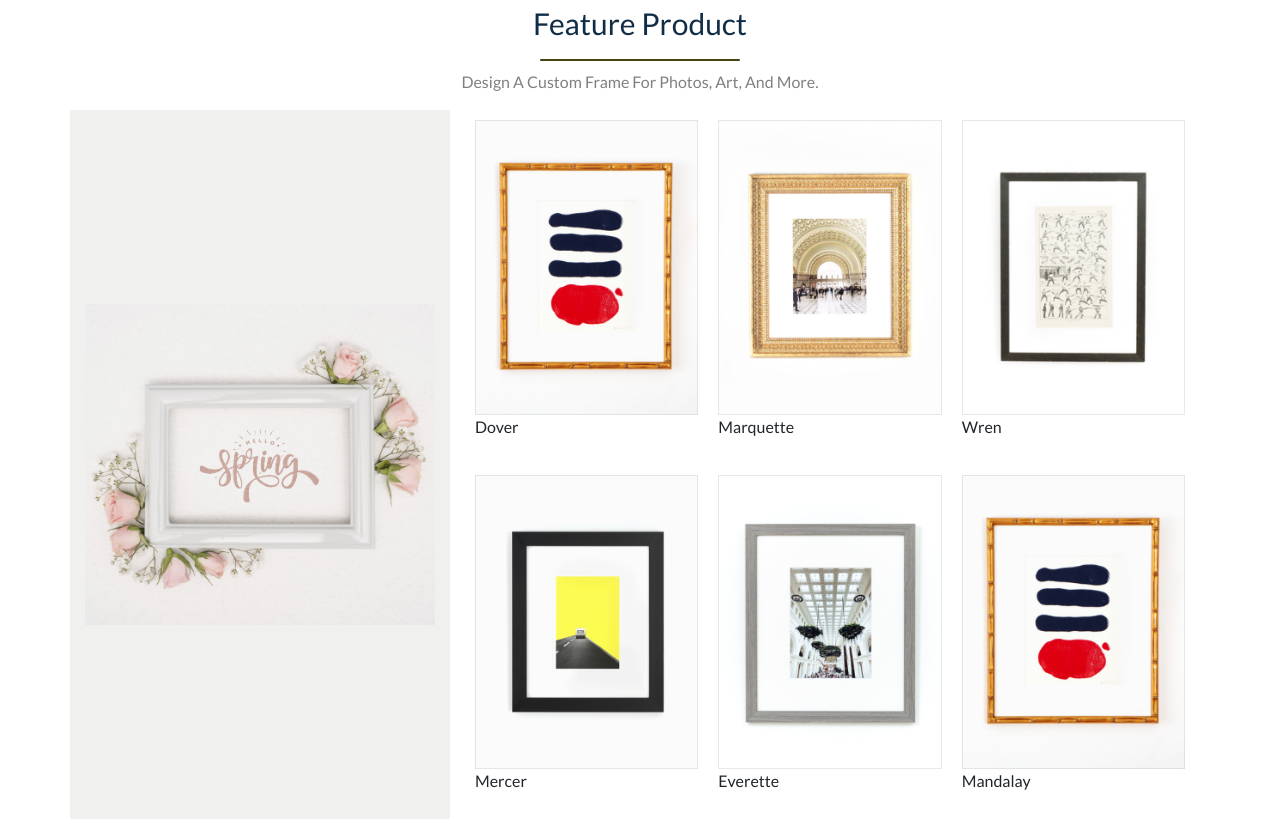
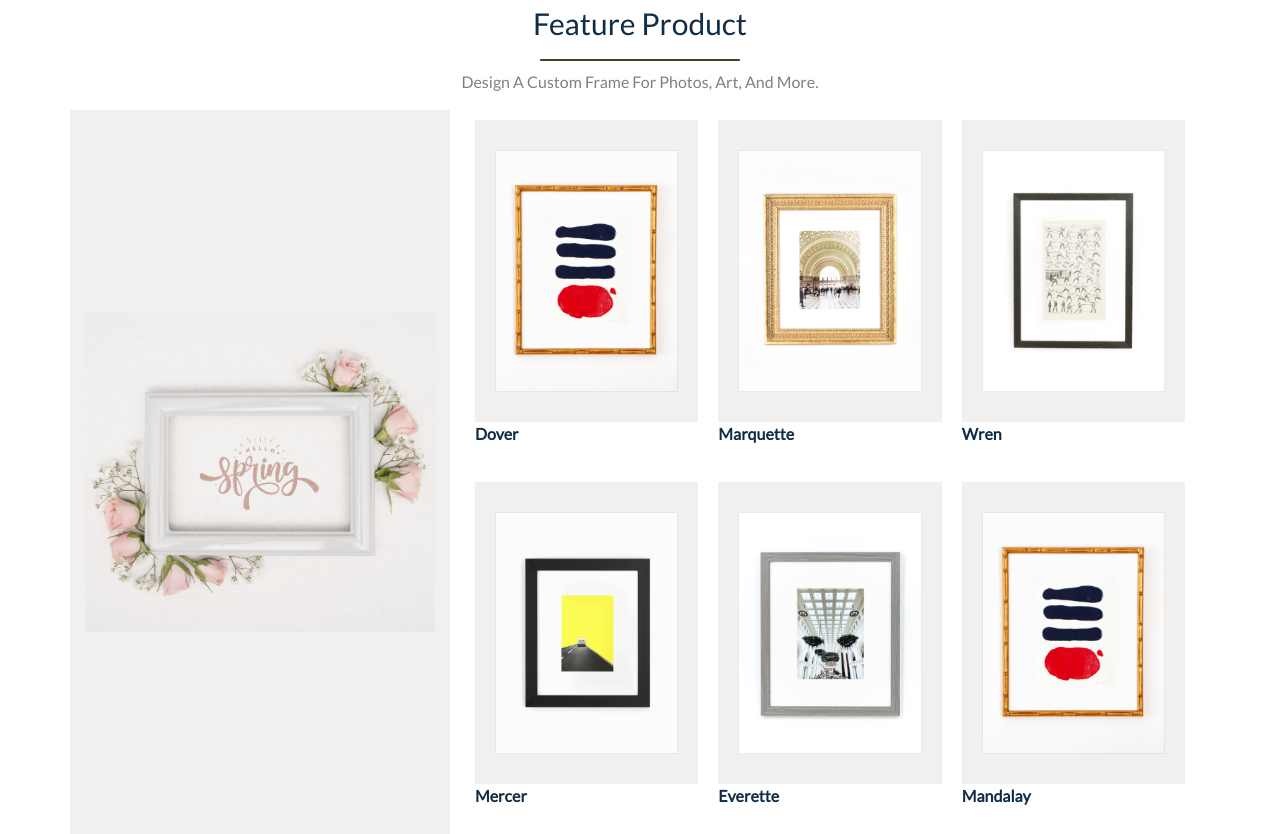
Before and after one commit to SarahSajid/FramingWebsiteUsingReactstrap, a React (Create React App) app: page / in a window 1280 px wide. Shown: the part 1240-2074 px from the top of the page. Built offline with nearby package versions, Linux system fonts and the light colour scheme.

Commit message:
Style section 3

```diff
--- a/src/css/app.css
+++ b/src/css/app.css
@@ -35,3 +35,13 @@
   color: #112D46;
   font-weight: 400;
 }
+
+.abstract-element {
+  background-color: #f1f0ee;
+  padding: 30px 20px;
+}
+
+.abstract-element-desc {
+  color: #112D46;
+  font-weight: 600;
+}
```
